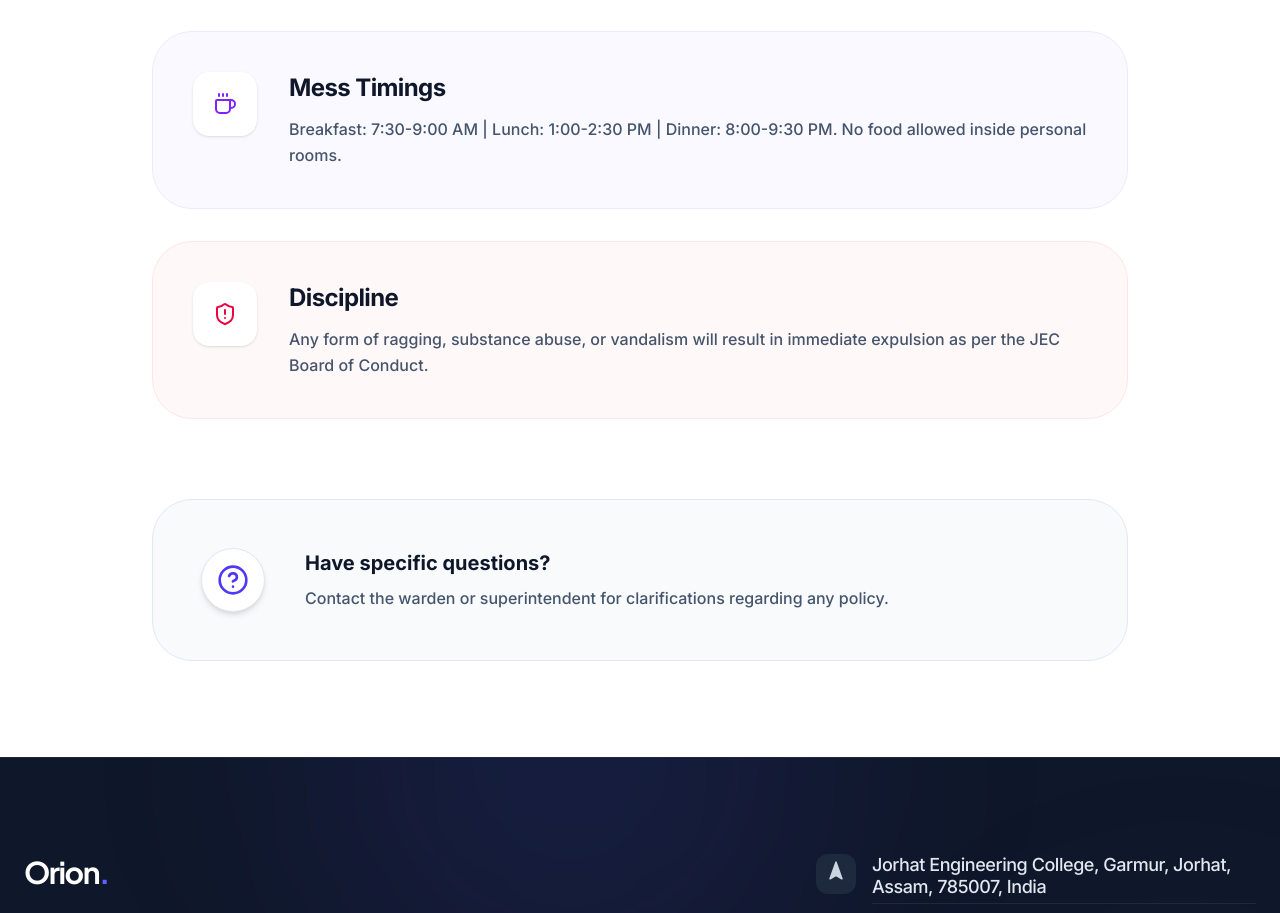
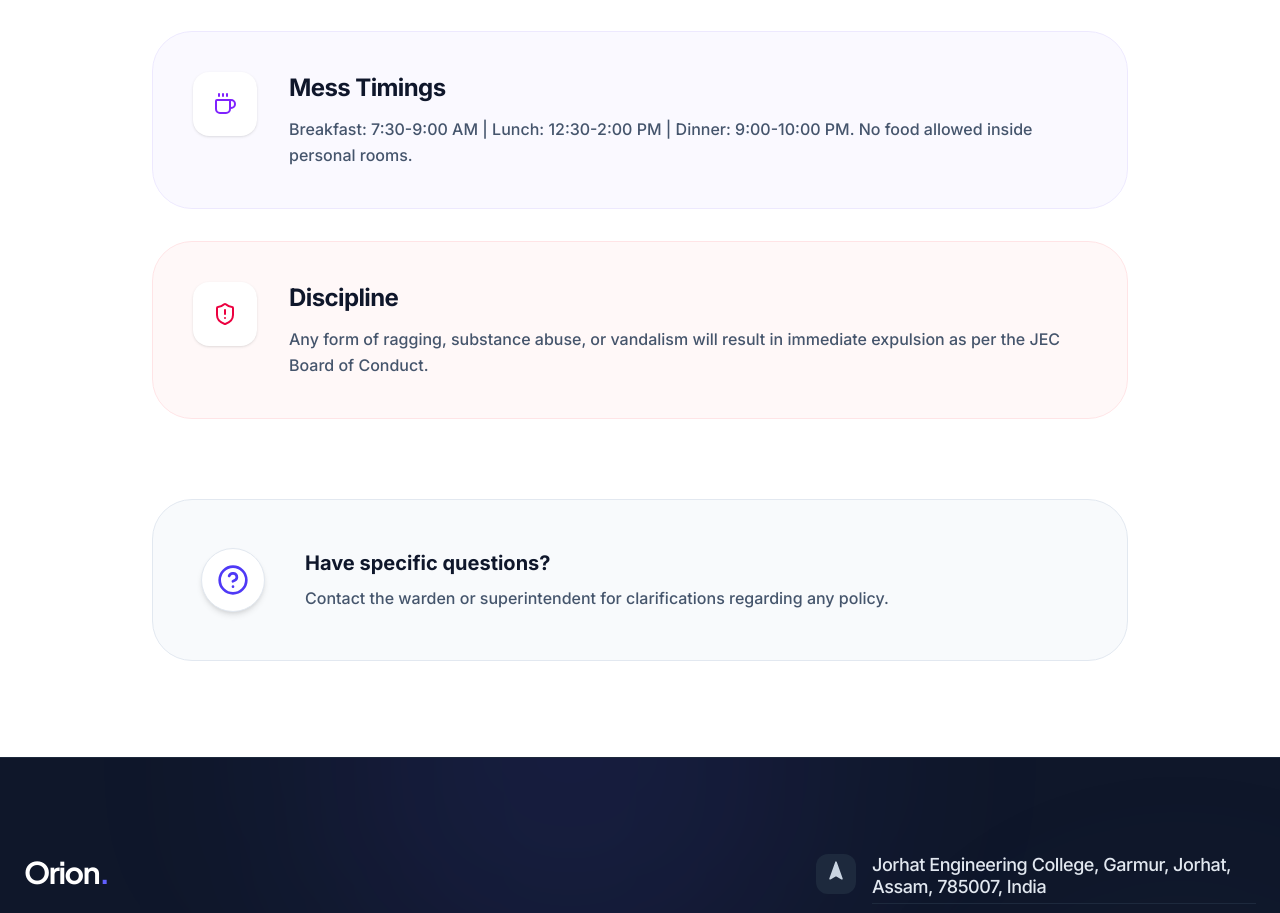
Before and after one commit to bhargabdeka-deka/hostel-portal, a Next.js app: page /rules in a window 1280 px wide. Shown: the part 825-1738 px from the top of the page. Built offline with nearby package versions, Linux system fonts and the light colour scheme.

Commit message:
docs: update mess timings for lunch and dinner

```diff
--- a/app/(public)/rules/page.tsx
+++ b/app/(public)/rules/page.tsx
@@ -33,7 +33,7 @@ export default function RulesPage() {
     {
       icon: <Coffee />,
       title: "Mess Timings",
-      details: "Breakfast: 7:30-9:00 AM | Lunch: 1:00-2:30 PM | Dinner: 8:00-9:30 PM. No food allowed inside personal rooms."
+      details: "Breakfast: 7:30-9:00 AM | Lunch: 12:30-2:00 PM | Dinner: 9:00-10:00 PM. No food allowed inside personal rooms."
     },
     {
       icon: <ShieldAlert />,
```
